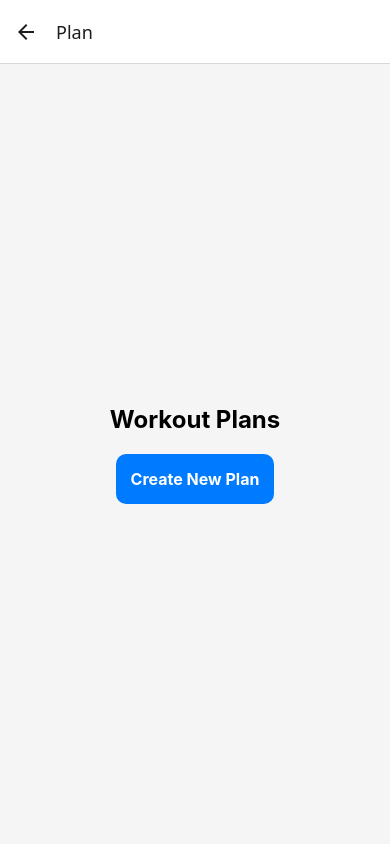
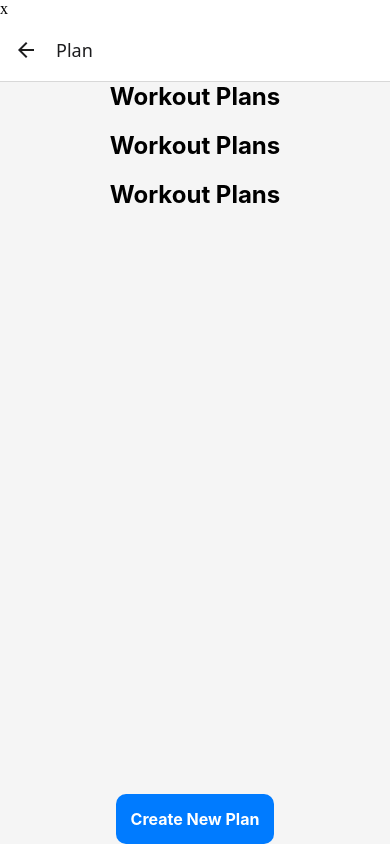
Before and after one commit to nehamanker28/aiworkoutplanner, a React Native app: screen /Plan in a window 390 px wide. Built offline with nearby package versions, Linux system fonts and the light colour scheme.

Commit message:
issue in plan screen
-created context and implemented it

```diff
--- a/App.tsx
+++ b/App.tsx
@@ -13,12 +13,14 @@ import PlanScreen from './src/PlanScreen';
 import { SafeAreaProvider } from 'react-native-safe-area-context';
 import { RootStackParamList } from './src/commons/types';
 import { enableScreens } from 'react-native-screens';
+import { WorkoutProvider } from './src/context/WorkoutContext';
 enableScreens();
 const Stack = createNativeStackNavigator<RootStackParamList>();
 
 function App() {
 
   return (
+    <WorkoutProvider>x
     <SafeAreaProvider>
     <NavigationContainer>
       <Stack.Navigator initialRouteName="Home">
@@ -27,6 +29,7 @@ function App() {
       </Stack.Navigator>
     </NavigationContainer>
     </SafeAreaProvider>
+    </WorkoutProvider>
   );
 }
 
--- a/src/PlanScreen.tsx
+++ b/src/PlanScreen.tsx
@@ -2,12 +2,15 @@ import { RouteProp } from '@react-navigation/native';
 import React from 'react';
 import { View, Text, StyleSheet, TouchableOpacity } from 'react-native';
 import { RootStackParamList } from './commons/types';
+import { useWorkout } from './context/WorkoutContext';
+import { FlatList } from 'react-native-gesture-handler';
 
 type PlanScreenProps = RouteProp<RootStackParamList, 'Plan'>;
 
 type Props = {route : PlanScreenProps};
 
 const PlanScreen :React.FC<Props>= ({route}) => {
+    const { plans } = useWorkout();
     const handleCreatePlan = () => {
         console.log('Create Plan button pressed',route.params);
     };
@@ -15,6 +18,12 @@ const PlanScreen :React.FC<Props>= ({route}) => {
     return (
         <View style={styles.container}>
             <Text style={styles.title}>Workout Plans</Text>
+            <FlatList data={plans} keyExtractor={(item) => item.id}
+            renderItem={({ item }) => (
+                <Text style={styles.title}>Workout Plans</Text>
+
+            )} ></FlatList>
+
             <TouchableOpacity style={styles.button} onPress={handleCreatePlan}>
                 <Text style={styles.buttonText}>Create New Plan</Text>
             </TouchableOpacity>
--- /dev/null
+++ b/src/context/WorkoutContext.tsx
@@ -0,0 +1,38 @@
+import React, { createContext, useState, ReactNode, useContext } from 'react';
+//we defined types for our workout plans
+type WorkoutPlan = {
+  id: string;
+  title: string;
+  duration: string;
+};
+//using that type we define the context type
+type WorkoutContextType = {
+  plans: WorkoutPlan[];
+  addPlan: (plan: WorkoutPlan) => void;
+};
+//we created a context for our workout plans
+const WorkoutContext = createContext<WorkoutContextType | undefined>(undefined);
+
+//we created a provider component that will wrap our app and provide the context to all components
+export const WorkoutProvider = ({ children }: { children: ReactNode }) => {
+  //we defined the initial state for our workout plans
+    const [plans, setPlans] = useState<WorkoutPlan[]>([
+    { id: '1', title: 'Beginner Fat Loss', duration: '4 Weeks' },
+    { id: '2', title: 'Muscle Gain Plan', duration: '6 Weeks' },
+  ]);
+//we defined a function to add a new plan to the state
+  const addPlan = (plan: WorkoutPlan) => setPlans([...plans, plan]);
+
+  return (
+    // we provide the context to all components that are wrapped by this provider
+    <WorkoutContext.Provider value={{ plans, addPlan }}>
+      {children}
+    </WorkoutContext.Provider>
+  );
+};
+// we created a custom hook to use the context in our components
+export const useWorkout = () => {
+  const context = useContext(WorkoutContext);
+  if (!context) throw new Error('useWorkout must be used within a WorkoutProvider');
+  return context;
+};
```
